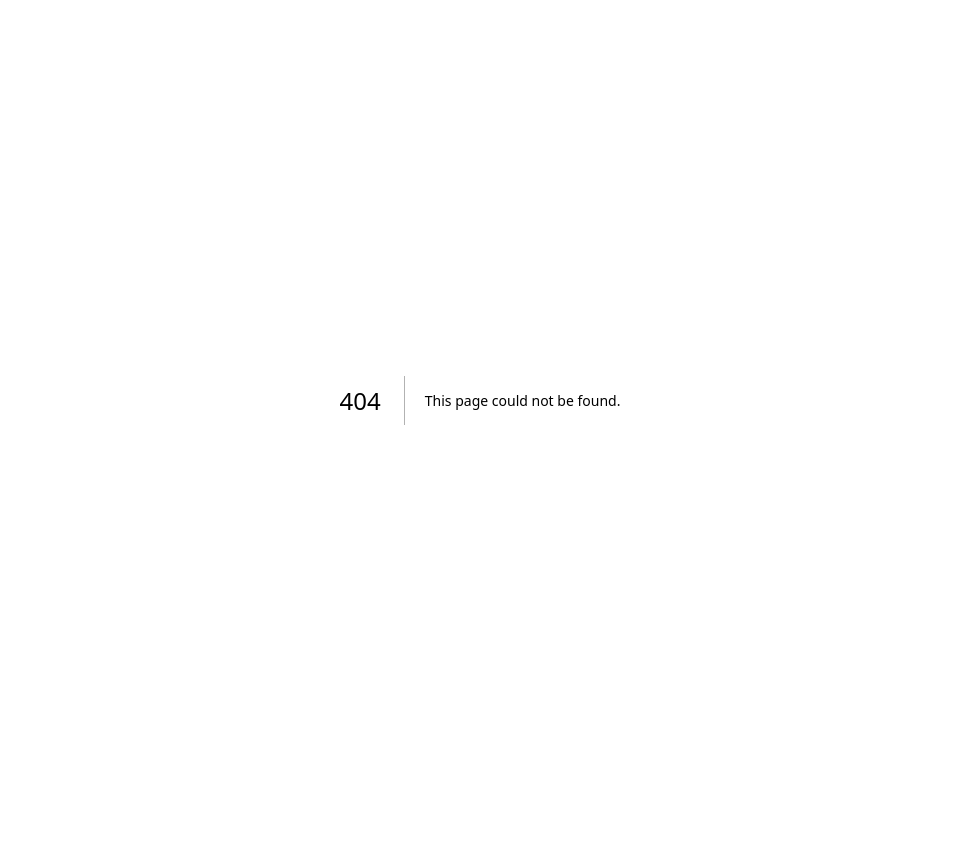
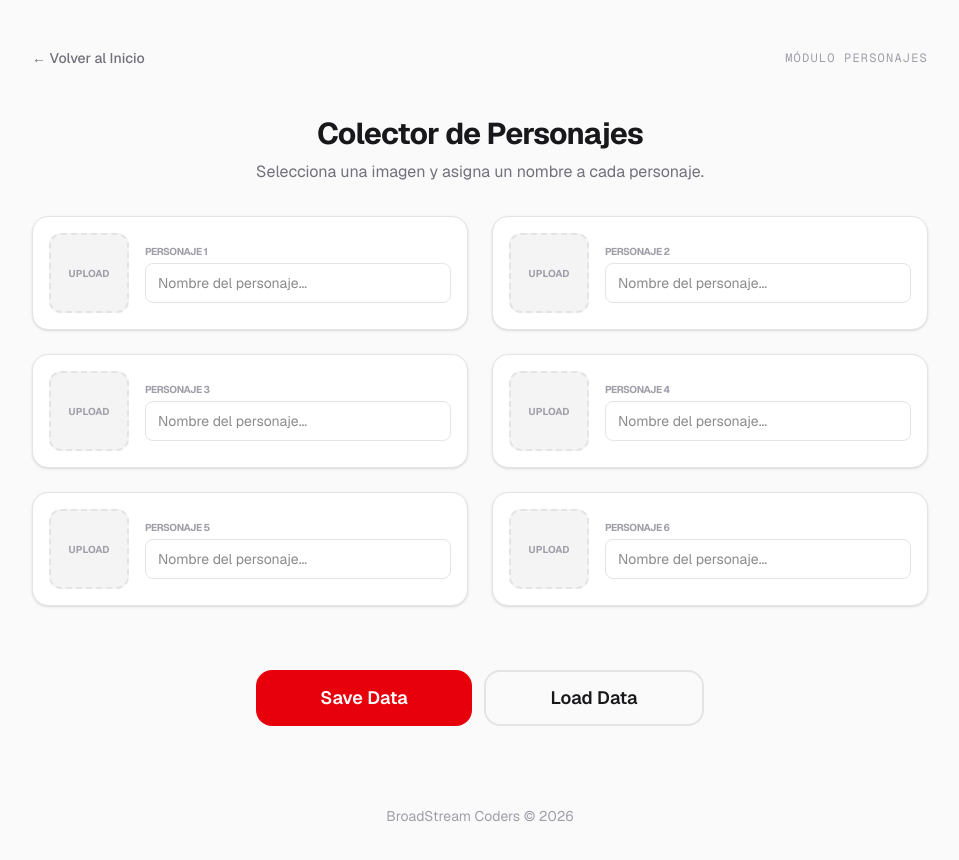
Before and after one commit to BroadStream-Coders/TvPeru-QGEM-AppCenter, a Next.js app in the folder apps/web/: page /personajes in a window 1280 px wide. Before the commit this address had no page. Shown: the top 860 px of the page, without its empty margins (160-1119 px from the left). Before the commit the page ends 800 px from the top, so only its background shows below. Built offline with nearby package versions, Linux system fonts and the light colour scheme.

Commit message:
feat(web/personajes): implement personajes page for character data management and ZIP file handling

```diff
--- a/apps/web/package.json
+++ b/apps/web/package.json
@@ -9,12 +9,14 @@
     "lint": "eslint"
   },
   "dependencies": {
+    "jszip": "^3.10.1",
     "next": "16.1.6",
     "react": "19.2.3",
     "react-dom": "19.2.3"
   },
   "devDependencies": {
     "@tailwindcss/postcss": "^4",
+    "@types/jszip": "^3.4.0",
     "@types/node": "^20",
     "@types/react": "^19",
     "@types/react-dom": "^19",
--- a/apps/web/src/app/page.tsx
+++ b/apps/web/src/app/page.tsx
@@ -11,7 +11,7 @@ export default function Home() {
           <p className="text-xl text-zinc-600 dark:text-zinc-400">
             Programa{" "}
             <span className="font-semibold text-red-600 dark:text-red-500">
-              "Que Gane el Mejor"
+              &quot;Que Gane el Mejor&quot;
             </span>{" "}
             - Tv Peru
           </p>
@@ -25,12 +25,12 @@ export default function Home() {
             Deletreo
           </Link>
 
-          <button
-            disabled
-            className="flex h-24 cursor-not-allowed items-center justify-center rounded-2xl border border-zinc-200 bg-white/50 p-6 text-xl font-medium text-zinc-400 opacity-50 dark:border-zinc-800 dark:bg-zinc-900/50 dark:text-zinc-600"
+          <Link
+            href="/personajes"
+            className="flex h-24 items-center justify-center rounded-2xl border border-zinc-200 bg-white p-6 text-xl font-medium transition-all hover:border-red-500 hover:bg-zinc-50 dark:border-zinc-800 dark:bg-zinc-900 dark:hover:border-red-500 dark:hover:bg-zinc-800"
           >
-            Próximamente...
-          </button>
+            Personajes
+          </Link>
         </div>
 
         <footer className="mt-8 text-sm text-zinc-500">
--- /dev/null
+++ b/apps/web/src/app/personajes/page.tsx
@@ -0,0 +1,254 @@
+"use client";
+
+import { useState, useRef } from "react";
+import Link from "next/link";
+import Image from "next/image";
+import JSZip from "jszip";
+
+// Configuración de nombre de archivo por defecto
+const DEFAULT_FILENAME = "PersonajesBundle.zip";
+
+interface PersonajeData {
+  nombre: string;
+  imagenFile: File | null;
+  imagenPreview: string | null;
+}
+
+export default function PersonajesPage() {
+  const [personajes, setPersonajes] = useState<PersonajeData[]>(
+    Array(6).fill({ nombre: "", imagenFile: null, imagenPreview: null }),
+  );
+  const fileInputRef = useRef<HTMLInputElement>(null);
+  const itemFileInputRefs = useRef<(HTMLInputElement | null)[]>([]);
+
+  // Corrección: En el paso anterior usé setInputs por error en la lógica, lo corrijo a setPersonajes
+  const handleNameChange = (index: number, value: string) => {
+    const newPersonajes = [...personajes];
+    newPersonajes[index] = { ...newPersonajes[index], nombre: value };
+    setPersonajes(newPersonajes);
+  };
+
+  const handleImageChange = (
+    index: number,
+    event: React.ChangeEvent<HTMLInputElement>,
+  ) => {
+    const file = event.target.files?.[0];
+    if (!file) return;
+
+    if (personajes[index].imagenPreview) {
+      URL.revokeObjectURL(personajes[index].imagenPreview!);
+    }
+
+    const previewUrl = URL.createObjectURL(file);
+    const newPersonajes = [...personajes];
+    newPersonajes[index] = {
+      ...newPersonajes[index],
+      imagenFile: file,
+      imagenPreview: previewUrl,
+    };
+    setPersonajes(newPersonajes);
+  };
+
+  const triggerImageUpload = (index: number) => {
+    itemFileInputRefs.current[index]?.click();
+  };
+
+  const handleSave = async () => {
+    const zip = new JSZip();
+
+    // 1. Preparamos el JSON de metadatos
+    const metadata = personajes.map((p, i) => ({
+      slot: i + 1,
+      nombre: p.nombre,
+      extension: p.imagenFile ? p.imagenFile.name.split(".").pop() : null,
+      archivoImagen: p.imagenFile
+        ? `personaje_${i + 1}.${p.imagenFile.name.split(".").pop()}`
+        : null,
+    }));
+
+    zip.file("data.json", JSON.stringify(metadata, null, 2));
+
+    // 2. Añadimos las imágenes al ZIP
+    personajes.forEach((p, i) => {
+      if (p.imagenFile) {
+        const ext = p.imagenFile.name.split(".").pop();
+        zip.file(`personaje_${i + 1}.${ext}`, p.imagenFile);
+      }
+    });
+
+    // 3. Generamos y descargamos el ZIP
+    const content = await zip.generateAsync({ type: "blob" });
+    const linkElement = document.createElement("a");
+    linkElement.setAttribute("href", URL.createObjectURL(content));
+    linkElement.setAttribute("download", DEFAULT_FILENAME);
+    linkElement.click();
+  };
+
+  const handleLoad = async (event: React.ChangeEvent<HTMLInputElement>) => {
+    const file = event.target.files?.[0];
+    if (!file) return;
+
+    try {
+      const zip = await JSZip.loadAsync(file);
+      const dataFile = zip.file("data.json");
+
+      if (!dataFile) {
+        alert("El ZIP no contiene un archivo data.json válido.");
+        return;
+      }
+
+      const content = await dataFile.async("string");
+      const metadata = JSON.parse(content);
+
+      if (Array.isArray(metadata)) {
+        const newPersonajes = await Promise.all(
+          Array(6)
+            .fill(null)
+            .map(async (_, i) => {
+              const item = metadata.find((m) => m.slot === i + 1) || {
+                nombre: "",
+              };
+              const nombre = item.nombre || "";
+              let imagenFile = null;
+              let imagenPreview = null;
+
+              if (item.archivoImagen) {
+                const imgFileInZip = zip.file(item.archivoImagen);
+                if (imgFileInZip) {
+                  const blob = await imgFileInZip.async("blob");
+                  // Creamos un File real a partir del blob
+                  imagenFile = new File([blob], item.archivoImagen, {
+                    type: blob.type,
+                  });
+                  imagenPreview = URL.createObjectURL(blob);
+                }
+              }
+
+              return { nombre, imagenFile, imagenPreview };
+            }),
+        );
+
+        // Limpiar previews viejos para evitar fugas de memoria
+        personajes.forEach((p) => {
+          if (p.imagenPreview) URL.revokeObjectURL(p.imagenPreview);
+        });
+
+        setPersonajes(newPersonajes);
+      }
+    } catch (error) {
+      console.error("Error cargando ZIP:", error);
+      alert("Error al procesar el archivo ZIP.");
+    }
+
+    if (event.target) event.target.value = "";
+  };
+
+  const triggerZipLoad = () => {
+    fileInputRef.current?.click();
+  };
+
+  return (
+    <div className="flex min-h-screen flex-col items-center bg-zinc-50 px-4 py-12 font-sans dark:bg-black">
+      <header className="mb-12 w-full max-w-4xl flex justify-between items-center">
+        <Link
+          href="/"
+          className="text-sm font-medium text-zinc-500 hover:text-zinc-900 dark:hover:text-zinc-100 transition-colors"
+        >
+          &larr; Volver al Inicio
+        </Link>
+        <span className="text-xs font-mono text-zinc-400 uppercase tracking-widest">
+          Módulo Personajes
+        </span>
+      </header>
+
+      <main className="flex w-full max-w-4xl flex-col gap-8">
+        <div className="space-y-2 text-center">
+          <h1 className="text-3xl font-bold tracking-tight text-zinc-900 dark:text-zinc-50">
+            Colector de Personajes
+          </h1>
+          <p className="text-zinc-500 dark:text-zinc-400">
+            Selecciona una imagen y asigna un nombre a cada personaje.
+          </p>
+        </div>
+
+        <section className="grid grid-cols-1 md:grid-cols-2 gap-6">
+          {personajes.map((personaje, index) => (
+            <div
+              key={index}
+              className="flex gap-4 p-4 rounded-2xl border border-zinc-200 bg-white dark:border-zinc-800 dark:bg-zinc-900 items-center shadow-sm"
+            >
+              <button
+                onClick={() => triggerImageUpload(index)}
+                className="relative h-20 w-20 shrink-0 overflow-hidden bg-zinc-100 dark:bg-zinc-800 rounded-xl flex items-center justify-center border-2 border-dashed border-zinc-200 dark:border-zinc-700 hover:border-red-500 transition-colors group"
+              >
+                {personaje.imagenPreview ? (
+                  <Image // Changed to Next.js Image component
+                    src={personaje.imagenPreview}
+                    alt={`Preview ${index + 1}`}
+                    fill // Use fill to make it cover the parent
+                    unoptimized
+                    style={{ objectFit: "cover" }} // Equivalent to object-cover
+                  />
+                ) : (
+                  <span className="text-[10px] text-zinc-400 font-bold group-hover:text-red-500">
+                    UPLOAD
+                  </span>
+                )}
+                <input
+                  type="file"
+                  accept="image/*"
+                  className="hidden"
+                  ref={(el) => {
+                    itemFileInputRefs.current[index] = el;
+                  }}
+                  onChange={(e) => handleImageChange(index, e)}
+                />
+              </button>
+
+              <div className="flex-1 flex flex-col gap-1">
+                <label className="text-[10px] font-bold text-zinc-400 uppercase tracking-tighter">
+                  Personaje {index + 1}
+                </label>
+                <input
+                  type="text"
+                  value={personaje.nombre}
+                  onChange={(e) => handleNameChange(index, e.target.value)}
+                  placeholder="Nombre del personaje..."
+                  className="h-10 w-full rounded-lg border border-zinc-200 bg-white px-3 text-sm text-zinc-900 transition-all focus:border-red-500 focus:outline-none focus:ring-1 focus:ring-red-500 dark:border-zinc-800 dark:bg-zinc-900 dark:text-zinc-100"
+                />
+              </div>
+            </div>
+          ))}
+        </section>
+
+        <section className="flex flex-col gap-3 sm:flex-row mt-8 max-w-md mx-auto w-full">
+          <button
+            onClick={handleSave}
+            className="flex-1 flex h-14 items-center justify-center rounded-2xl bg-red-600 text-lg font-semibold text-white transition-all hover:bg-red-700 active:scale-[0.98]"
+          >
+            Save Data
+          </button>
+
+          <button
+            onClick={triggerZipLoad}
+            className="flex-1 flex h-14 items-center justify-center rounded-2xl border-2 border-zinc-200 bg-transparent text-lg font-semibold text-zinc-900 transition-all hover:bg-zinc-100 active:scale-[0.98] dark:border-zinc-800 dark:text-zinc-100 dark:hover:bg-zinc-900"
+          >
+            Load Data
+          </button>
+
+          <input
+            type="file"
+            ref={fileInputRef}
+            onChange={handleLoad}
+            accept=".json,.zip"
+            className="hidden"
+          />
+        </section>
+
+        <footer className="mt-12 text-center text-sm text-zinc-400">
+          BroadStream Coders &copy; {new Date().getFullYear()}
+        </footer>
+      </main>
+    </div>
+  );
+}
```
Also changed, not shown: 1 other file (tests, documents, lock files or other folders).
